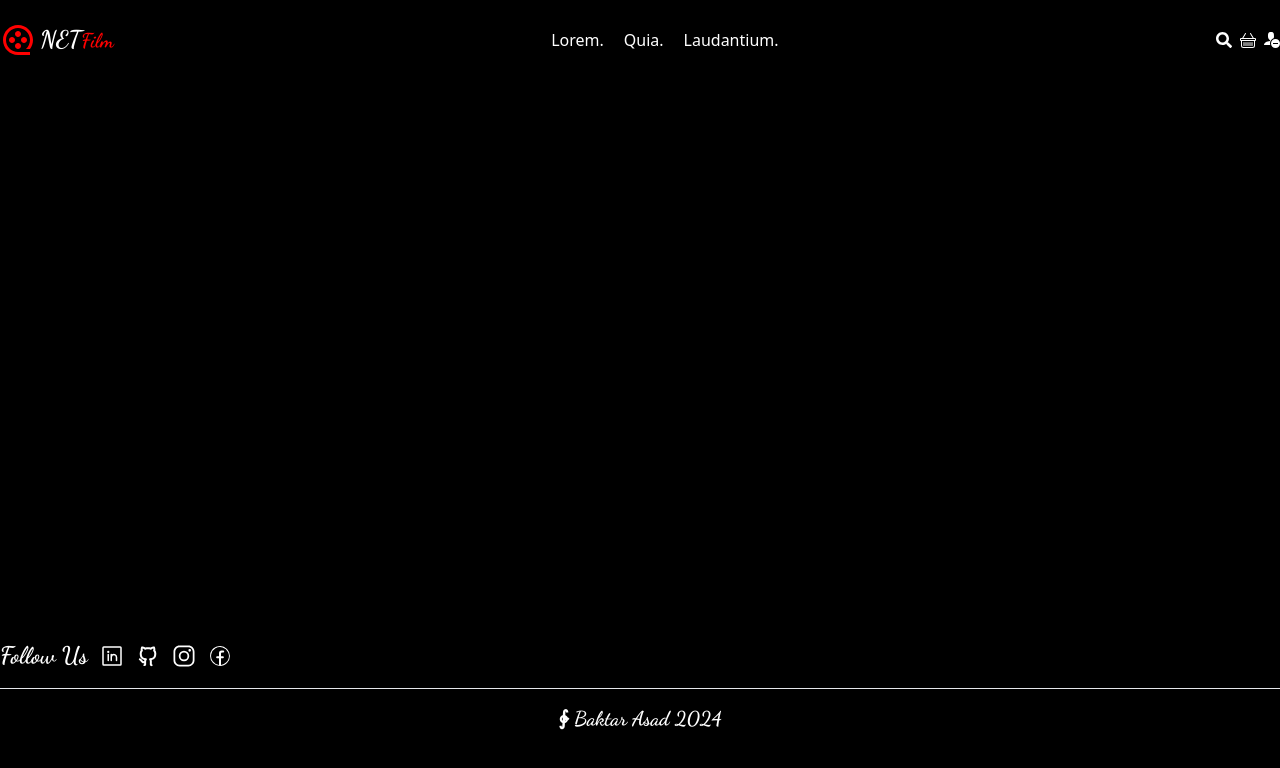
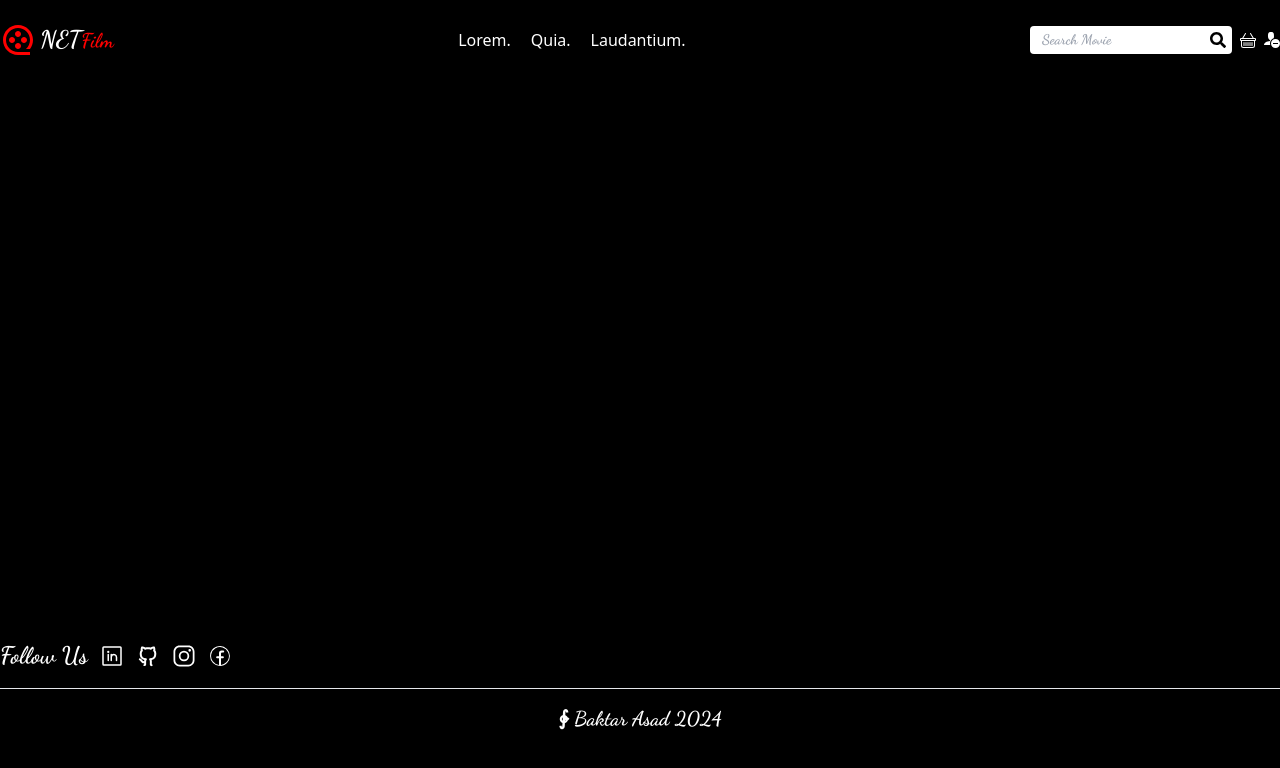
Before and after one commit to baktarasadov/netFilms-client, a Next.js app: page / in a window 1280 px wide. Shown: the top 768 px of the page. Built offline with nearby package versions, Linux system fonts and the light colour scheme.

Commit message:
search added

```diff
--- a/components/layout/header/index.tsx
+++ b/components/layout/header/index.tsx
@@ -9,6 +9,7 @@ import { BsBasket } from "react-icons/bs";
 import { FaSearch } from "react-icons/fa";
 import Modal from "@/components/UI/modal";
 import Link from "next/link";
+import Input from "@/components/UI/input";
 const Header = () => {
   const [openModal, setOpenModal] = useState(false);
   const [isLogin, setIsLogin] = useState(true);
@@ -45,9 +46,15 @@ const Header = () => {
             </ul>
           </div>
           <div className="text-white">
-            <ul className="flex gap-2 text-base">
-              <li>
-                <FaSearch />
+            <ul className="flex items-center gap-2 text-base">
+              <li className="flex items-center  ">
+                <Input
+                  className={`text-black rounded-l text-sm px-3 py-1 ${dancingScript.className}`}
+                  placeholder="Search Movie"
+                />
+                <span className=" text-black bg-white p-[6px] rounded-r">
+                  <FaSearch />
+                </span>
               </li>
               <li>
                 <BsBasket />
```
Also changed, not shown: components/layout/footer/index.tsx (+2 -5 lines).
